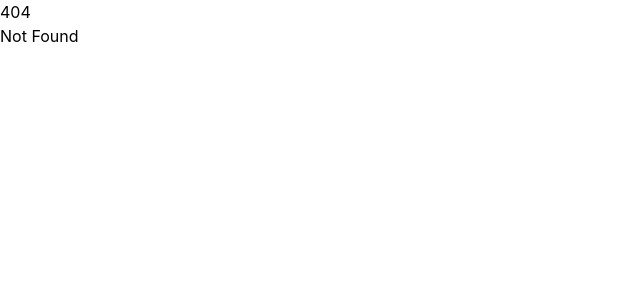
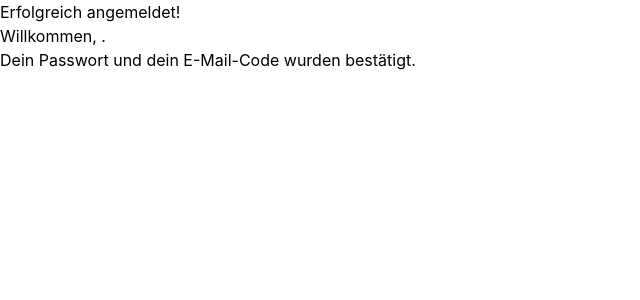
Before and after one commit to EdoSha20/two-factor-mail, a SvelteKit app: page /dashboard in a window 1280 px wide. Before the commit this address had no page. Shown: the top 300 px of the page, without its empty margins (0-640 px from the left). Built offline with nearby package versions, Linux system fonts and the light colour scheme.

Commit message:
Add session-protected dashboard

```diff
--- /dev/null
+++ b/src/routes/dashboard/+page.svelte
@@ -0,0 +1,10 @@
+<script>
+
+    let { data } = $props();
+</script>
+
+<h1>Erfolgreich angemeldet!</h1>
+
+<p>Willkommen, <strong>{data.email}</strong>.</p>
+
+<p>Dein Passwort und dein E-Mail-Code wurden bestätigt.</p>
```
